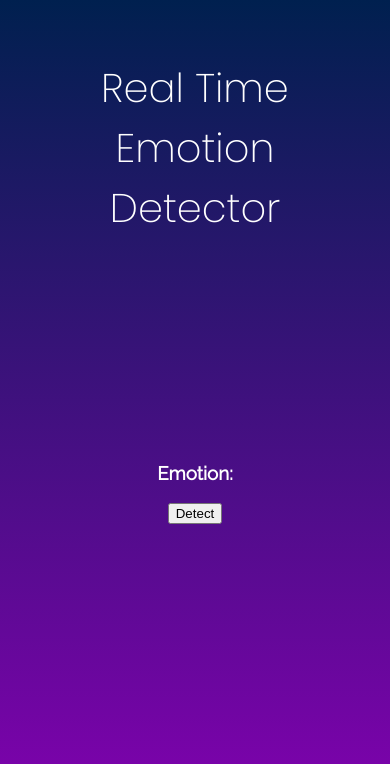
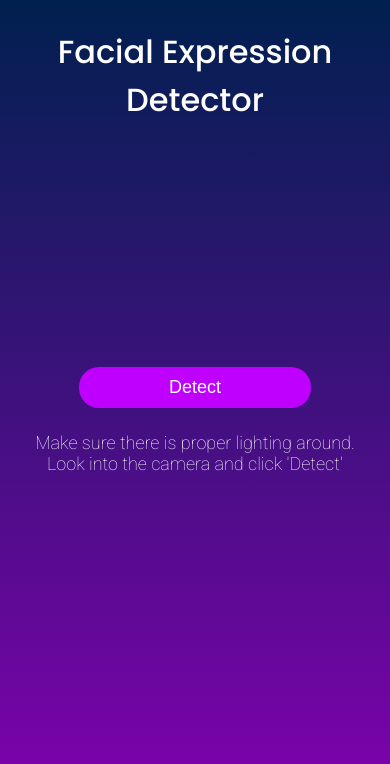
Before and after one commit to rhythmd18/Detect-Emotion-Real-Time, a Flask app: page / in a window 390 px wide. Shown: the top 764 px of the page. Run offline with Flask 3, Linux system fonts and the light colour scheme.

Commit message:
Changed the aesthetics

```diff
--- a/src/app.py
+++ b/src/app.py
@@ -42,4 +42,4 @@ def analyze_frame():
 
 
 if __name__=='__main__':
-    app.run(host='0.0.0.0', port=5000)
+    app.run(host='0.0.0.0', port=5000, debug=True)
--- a/src/static/App.js
+++ b/src/static/App.js
@@ -45,6 +45,7 @@ function sendFrame(imgData) {
   })
     .then((response) => response.json()) // Parse the response body as JSON
     .then((data) => {
+      // Process the response data
       // console.log(data);
 
       if (data.status === "success") {
@@ -62,9 +63,11 @@ function displayEmotion(emotion, hasFace) {
   // capture the frame and send it to the server
   var emotionEl = document.getElementById("emotion-el");
   if (hasFace) {
+    emotionEl.style.color = "rgb(191, 255, 0)";
     emotionEl.textContent = emotion;
   } else {
-    emotionEl.textContent = "No face detected";
+    emotionEl.style.color = "red";
+    emotionEl.textContent = "No face detected!";
   }
 }
 
--- a/src/static/styles.css
+++ b/src/static/styles.css
@@ -13,9 +13,16 @@ nav {
 }
 
 h1 {
-  font-weight: 200;
+  font-weight: 500;
   font-size: 2.5em;
   margin: 0;
+}
+
+#content {
+  display: grid;
+  grid-template-columns: 1fr 1fr;
+  justify-content: center;
+  align-items: center;
 }
 
 #detection {
@@ -25,11 +32,13 @@ h1 {
 }
 
 h3 {
-  font-family: "Raleway", sans-serif;
+  height: 50px;
+  font-size: 2em;
+  font-style: italic;
+  margin: 0;
 }
 
 #emotion-el {
-  color: rgb(255, 183, 0);
   font-family: "Quicksand", sans-serif;
   font-weight: 300;
 }
@@ -41,3 +50,60 @@ h3 {
 #videoElement {
   border-radius: 10px;
 }
+
+#detection-btn {
+  background-color: #bf00ff;
+  border: none;
+  color: white;
+  padding: 10px 90px;
+  text-align: center;
+  display: inline-block;
+  font-family: "Poppins" sans-serif;
+  font-size: large;
+  margin: 4px 2px;
+  cursor: pointer;
+  border-radius: 20px;
+}
+
+#description {
+  color: white;
+  font-family: "Roboto", sans-serif;
+  font-weight: thin;
+  font-size: xx-large;
+}
+
+#detection-n-btn {
+  text-align: center;
+}
+
+@media screen and (max-width: 1200px) {
+  nav {
+    padding: 20px;
+  }
+
+  h1 {
+    font-size: 2em;
+  }
+
+  #content {
+    grid-template-columns: 1fr;
+  }
+
+  #video-container {
+    order: -1;
+  }
+
+  #detection-n-btn {
+    margin: 15px;
+  }
+
+  #detection-btn {
+    order: -1;
+  }
+
+  #description {
+    font-family: "Roboto", sans-serif;
+    font-size: large;
+    margin: 20px;
+  }
+}
--- a/src/templates/index.html
+++ b/src/templates/index.html
@@ -5,22 +5,32 @@
     <meta name="viewport" content="width=device-width, initial-scale=1.0" />
     <link rel="stylesheet" href="/static/styles.css" />
     <style>
-      @import url("https://fonts.googleapis.com/css2?family=Poppins:wght@200;700&family=Quicksand:wght@300&family=Raleway&display=swap");
+      @import url("https://fonts.googleapis.com/css2?family=Poppins:wght@200;500&family=Quicksand:wght@300&family=Roboto:wght@100&display=swap");
     </style>
-    <title>Real Time Emotion Detector</title>
+    <title>Facial Expression Detector</title>
   </head>
   <body>
     <nav>
-      <h1>Real Time Emotion Detector</h1>
+      <h1>Facial Expression Detector</h1>
     </nav>
+    <section id="content">
+      <div id="detection">
+        <div id="detection-n-btn">
+          <h3 id="emotion-el"></h3>
+          <button id="detection-btn" onclick="getEmotion()">Detect</button>
+        </div>
+        <div id="description">
+          <p>
+            Make sure there is proper lighting around.<br />Look into the camera
+            and click 'Detect'
+          </p>
+        </div>
+      </div>
 
-    <div id="video-container">
-      <video autoplay="true" id="videoElement"></video>
-    </div>
-    <div id="detection">
-      <h3>Emotion: <span id="emotion-el"></span></h3>
-      <button id="detection-btn" onclick="getEmotion()">Detect</button>
-    </div>
+      <div id="video-container">
+        <video autoplay="true" id="videoElement"></video>
+      </div>
+    </section>
     <script src="/static/App.js"></script>
     <script
       src="https://cdn.jsdelivr.net/npm/bootstrap@5.3.2/dist/js/bootstrap.bundle.min.js"
```
